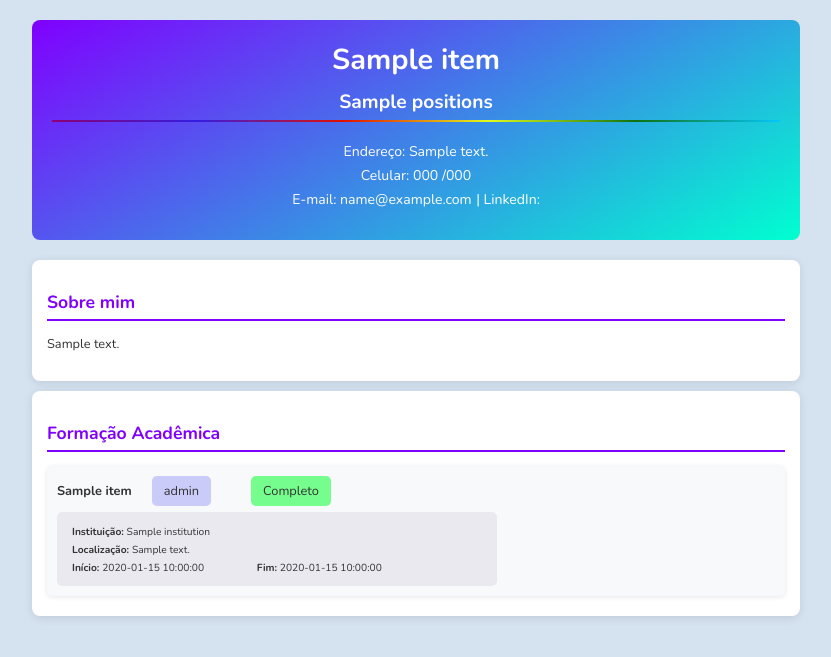
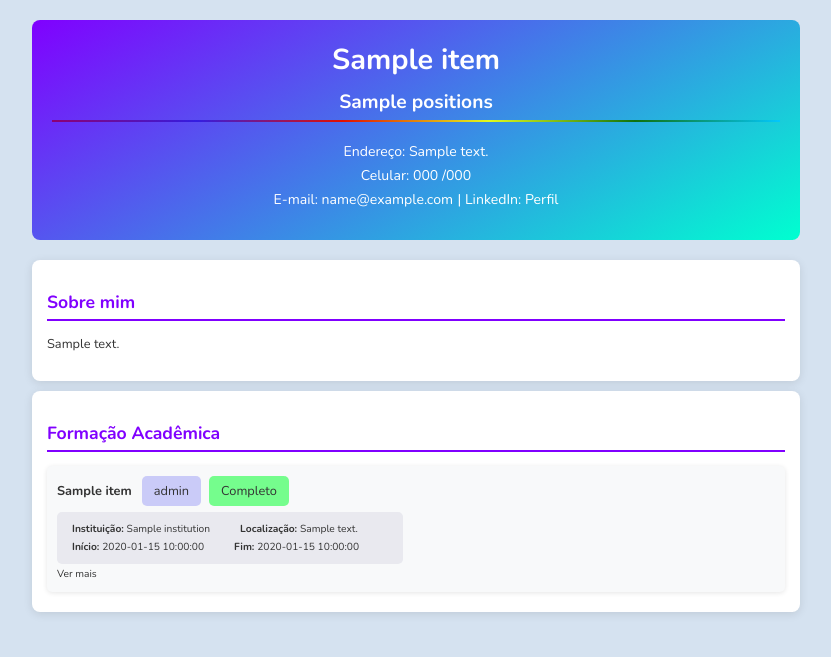
Before and after one commit to meiyo-aru/jinja-curriculum, a FastAPI app: page /get in a window 1280 px wide. Shown: the top 657 px of the page, without its empty margins (224-1055 px from the left). Run offline with FastAPI, Linux system fonts and the light colour scheme; a database or web service that is not in the repository returns one stand-in record (values such as "Sample title"); data that the repository does not hold is empty.

Commit message:
ajuste no css

```diff
--- a/external_api.py
+++ b/external_api.py
@@ -1,14 +1,12 @@
 import requests
 from api import *
 
-async def get_data_external_api(url_api):
+def get_data_external_api(url_api):
     try:
         response_api = requests.get(url_api, timeout=5) # add timeout
         response_api.raise_for_status() # throw exception for status HTTP 4xx/5xx
 
-        dados = response_api.json()
-
-        return dados
+        return response_api.json()
 
     except requests.exceptions.Timeout:
         print("Erro: A requisição para a API externa excedeu o tempo limite.")
--- a/main.py
+++ b/main.py
@@ -1,4 +1,5 @@
 import time
+from typing import Dict, Any
 from jinja2 import Environment, FileSystemLoader
 from api import *
 from fastapi.staticfiles import StaticFiles
@@ -19,17 +20,26 @@
 async def serve_main_html(people_id: int = 1, language: str="pt"):
     try:
         url = url_api + "/get?people_id=" + str(people_id)
+
         start = time.time()
-        response = await get_data_external_api(url)
+        response_from_api = get_data_external_api(url)
         end = time.time()
-        print("tempo requisição: " + str(end - start))
+        print("Requisition time: " + str(end - start))
+
+        # verify if response is an Response object or Dict, if Response then return
+        if isinstance(response_from_api, Response):
+            return response_from_api
+
+        # if not a Response, assume are JSON (Dict)
+        response: Dict[str, Any] = response_from_api
+
 
         start = time.time()
         template = env.get_template("index.html") # load the index.html jinja2 template
         html = template.render(
             # about_me template
             about_me = response.get("about"),
-            # header template
+            # header templatepip install -r requirements.txt
             linkedin = response.get("linkedin"),
             mail = response.get("mail"),
             phone_01 = response.get("phone_01"),
@@ -42,88 +52,8 @@
         )
         end = time.time()
 
-        print("tempo renderização do template = " + str(end - start))
+        print("Template render time = " + str(end - start))
         return HTMLResponse(html)
 
     except Exception as e: # handle exception
         return HTMLResponse(f"Erro ao carregar a página principal: {e}", status_code=status.HTTP_500_INTERNAL_SERVER_ERROR)
-
-# @app.get("/get/about_me") # return an html with a section about the person from the resume
-# async def get_about_me(people_id: int = 1, language: str = "pt"):
-#     url_api_final = url_api + "/get/people?people_id=" +  str(people_id) # make final url for connect with external api
-#     response = await get_data_external_api(url_api_final) # call function for handle exception and await
-#     template = env.get_template("about_me.html") # load the template
-
-#     # translate the html before send a response
-#     html = template.render(
-#         title_about_me = translator.translate("Sobre mim", dest = language).text,
-#         about_me = translator.translate(response.get("about"), dest = language).text
-#     )
-
-#     return Response(content=html, media_type="text/html")
-
-# @app.get("/get/header", response_class = HTMLResponse) # return an html with template header
-# async def get_header(people_id: int = 1, language: str = "pt"):
-#     url_api_final = url_api + "/get/people?people_id=" +  str(people_id) # make final url for connect with external api
-#     response = await get_data_external_api(url_api_final) # call function for handle exception and await
-#     template = env.get_template("header.html") # load the template
-
-#     # translate the html before send a response
-#     html = template.render(
-#         linkedin = response.get("linkedin"),
-#         mail = response.get("mail"),
-#         phone_title = translator.translate("Celular", dest = language).text,
-#         phone_01 = response.get("phone_01"),
-#         phone_02 = response.get("phone_02"),
-#         address_title = translator.translate("Endereço", dest = language).text,
-#         address = response.get("address"),
-#         positions = translator.translate(response.get("positions"), dest = language).text,
-#         name = response.get("name"),
-#         profile_title = translator.translate("Perfil", dest = language).text
-#     )
-
-#     return html
-
-# @app.get("/get/language", response_class = HTMLResponse) # return an html with template language
-# async def get_language(language: str = "pt"):
-#     template = env.get_template("language.html") # load the template
-
-#     # translate the html before send a response
-#     html = template.render(
-#         language_title = translator.translate("Idioma", dest = language).text,
-#         lang = language,
-#         language_pt = translator.translate("Português", dest = language).text,
-#         language_en = translator.translate("Inglês", dest = language).text
-#     )
-
-#     return html
-
-# @app.get("/get/academic_training", response_class = HTMLResponse) # return an html with template academic_training
-# async def get_academic_training(people_id: int = 1, language: str = "pt"):
-#     url_api_final = url_api + "/get/academic_training?people_id=" +  str(people_id) # make final url for connect with external api
-#     response = await get_data_external_api(url_api_final) # call function for handle exception and await
-
-#     template = env.get_template("academic_training.html") # load the template
-
-#     academic_trainings_translated = []
-#     for item in response:
-#         translated_item = {
-#             "name" : translator.translate(item.get("name"), dest = language).text,
-#             "level" : translator.translate(item.get("level"), dest = language).text,
-#             "institution_title" : translator.translate("Instituição", dest = language).text,
-#             "institution" : item.get("institution"),
-#             "location_title" : translator.translate("Localização", dest = language).text,
-#             "location" : item.get("address"),
-#             "start_date_title" : translator.translate("Início", dest = language).text,
-#             "start_date" : item.get("start_date"),
-#             "end_date_title" : translator.translate("Fim", dest = language).text,
-#             "end_date" : item.get("end_date")
-#         }
-#         academic_trainings_translated.append(translated_item)
-
-#     html = template.render(
-#         academic_trainings = academic_trainings_translated,
-#         academic_training_title = translator.translate("Formação Acadêmica", dest = language).text
-#     )
-
-#     return html
--- a/static/style.css
+++ b/static/style.css
@@ -145,7 +145,6 @@
 .level {
     background: #5555ef47;
     width: fit-content;
-    margin: 0px 20px;
     padding: 6px 12px;
     border-radius: 5px;
 }
@@ -161,33 +160,45 @@
     50% { border-image-source: linear-gradient(90deg, purple, rgb(25, 0, 255), red, yellow, green, rgb(0, 225, 255)); } /* Invertendo/mudando a ordem para animar */
     100% { border-image-source: linear-gradient(90deg, red, yellow, green, rgb(0, 225, 255), purple, rgb(25, 0, 255)); }
 }
+.item-information-container {
+    display: inline-flex;
+    flex-wrap: wrap;
+    gap: 0px 30px;
+
+}
 .information-container {
     background-color: #d8d8e17a;
-    width:auto;
+    width: auto;
     max-width: fit-content;
     padding: 10px 15px;
-    padding-right: 65px;
     border-radius: 5px;
     margin-top: 6px;
+    flex-wrap: wrap;
+    display:flex;
+    flex-direction: column;
 }
-.information-container span {
-    margin-right: 50px;
+.status-level {
+    display: inline-flex;
+    flex-direction: row;
+    overflow-wrap: break-word;
+    align-items: center;
+    flex-wrap: wrap;
+    gap: 5px 8px;
 }
-span {
-    flex-wrap: revert-layer;
-    overflow-wrap: normal;
-    word-break: normal;
-    white-space: nowrap;
-}
+
 .list-item {
     display:flex;
     flex-direction: column;
 }
 .title-list-item {
-    display:flex;
     flex-direction: row;
     align-items: center;
+    word-break: auto-phrase;
+    display: inline-flex;
+    flex-wrap: wrap;
+    gap: 10px;
 }
+
 button.btn {
     align-self:flex-end;
     transition: transform 0.2s ease;
@@ -198,7 +209,6 @@
 .status-studying {
     background: #ffc43ad6;
     width: fit-content;
-    margin: 0px 20px;
     padding: 6px 12px;
     border-radius: 5px;
 }
@@ -206,7 +216,6 @@
 .status-complete {
     background: #4fff6dc4;
     width: fit-content;
-    margin: 0px 20px;
     padding: 6px 12px;
     border-radius: 5px;
 }
--- a/templates/header.html
+++ b/templates/header.html
@@ -14,7 +14,7 @@
             <span>{{mail}}</span>
         </a>
         <span>| LinkedIn:
-            <a href="{{linkedin}}">{{profile_title}}</a>
+            <a href="http://{{linkedin}}">Perfil</a>
         </span>
     </p>
 </header>
```
Also changed, not shown: templates/academic_training_item.html (+14 -2 lines).
